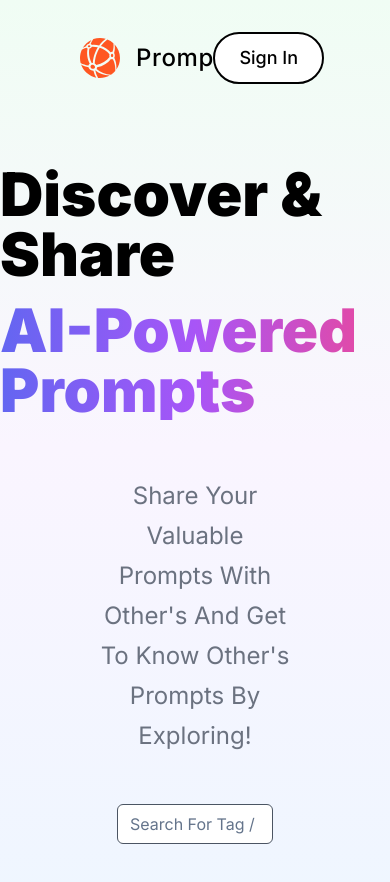
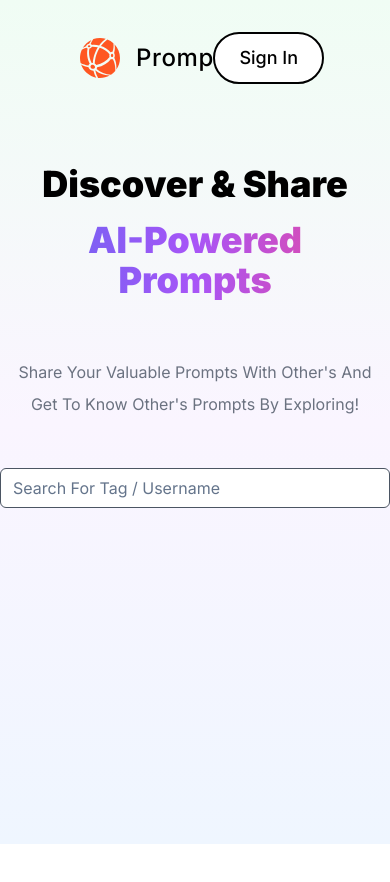
Before and after one commit to Deepak05x/Promptify, a Next.js app: page / in a window 390 px wide. Shown: the top 882 px of the page. After the commit the page ends 844 px from the top, so only its background shows below. Built offline with nearby package versions, Linux system fonts and the light colour scheme; no server answers.

Commit message:
responsive

```diff
--- a/app/globals.css
+++ b/app/globals.css
@@ -68,4 +68,6 @@
     @apply bg-gradient-to-b from-green-50  via-purple-50 to-blue-50
   }
 
+
+
 }
--- a/components/Homepage/Form.jsx
+++ b/components/Homepage/Form.jsx
@@ -4,7 +4,7 @@ import { Input } from "../ui/input";
 const Form = () => {
     return (
         <form action="" className="w-full flex items-center justify-center">
-            <Input className="max-w-[40vw] border-gray-600" placeholder="Search For Tag&nbsp;/&nbsp;Username" />
+            <Input className="lg:max-w-[40vw] md:max-w-[60vw] sm:max-w-[70vw] border-gray-600" placeholder="Search For Tag&nbsp;/&nbsp;Username" />
         </form>
     );
 };
--- a/components/Homepage/Title.jsx
+++ b/components/Homepage/Title.jsx
@@ -2,11 +2,13 @@ import React from "react";
 
 const Title = () => {
     return (
-        <section className="flex flex-col gap-4 items-center">
-            <h1 className="flex flex-col items-center text-6xl font-[850] gap-4">
+        <section className="flex flex-col gap-4 items-center px-4">
+            <h1 className="flex flex-col items-center md:text-6xl sm:text-5xl ssm:text-4xl text-center font-[850] gap-4">
                 Discover & Share <span className="gradient">AI-Powered Prompts</span>
             </h1>
-            <p className="max-w-[50vw] text-center text-gray-500 text-2xl leading-10 mt-10">Share Your Valuable Prompts With Other&apos;s And Get To Know Other&apos;s Prompts By Exploring!</p>
+            <p className="lg:max-w-[60vw] md:max-w-[70vw] sm:max-w-[80vw] ssm:max-w-[95vw] text-center text-gray-500 md:text-2xl sm:text-xl md:leading-[3rem] sm:leading-10 ssm:leading-8  mt-10">
+                Share Your Valuable Prompts With Other&apos;s And Get To Know Other&apos;s Prompts By Exploring!
+            </p>
         </section>
     );
 };
--- a/tailwind.config.js
+++ b/tailwind.config.js
@@ -17,12 +17,13 @@ module.exports = {
         "xl" : "1280px",
         "lg" : "1024px",
         "md" : "768px",
-        "sm" : "425px",
+
       },
     },
     extend: {
       screens:{
-        "ssm" : "320px"
+        "ssm" : "320px",
+        "sm" : "425px",
       },
       colors: {
         border: "hsl(var(--border))",
```
